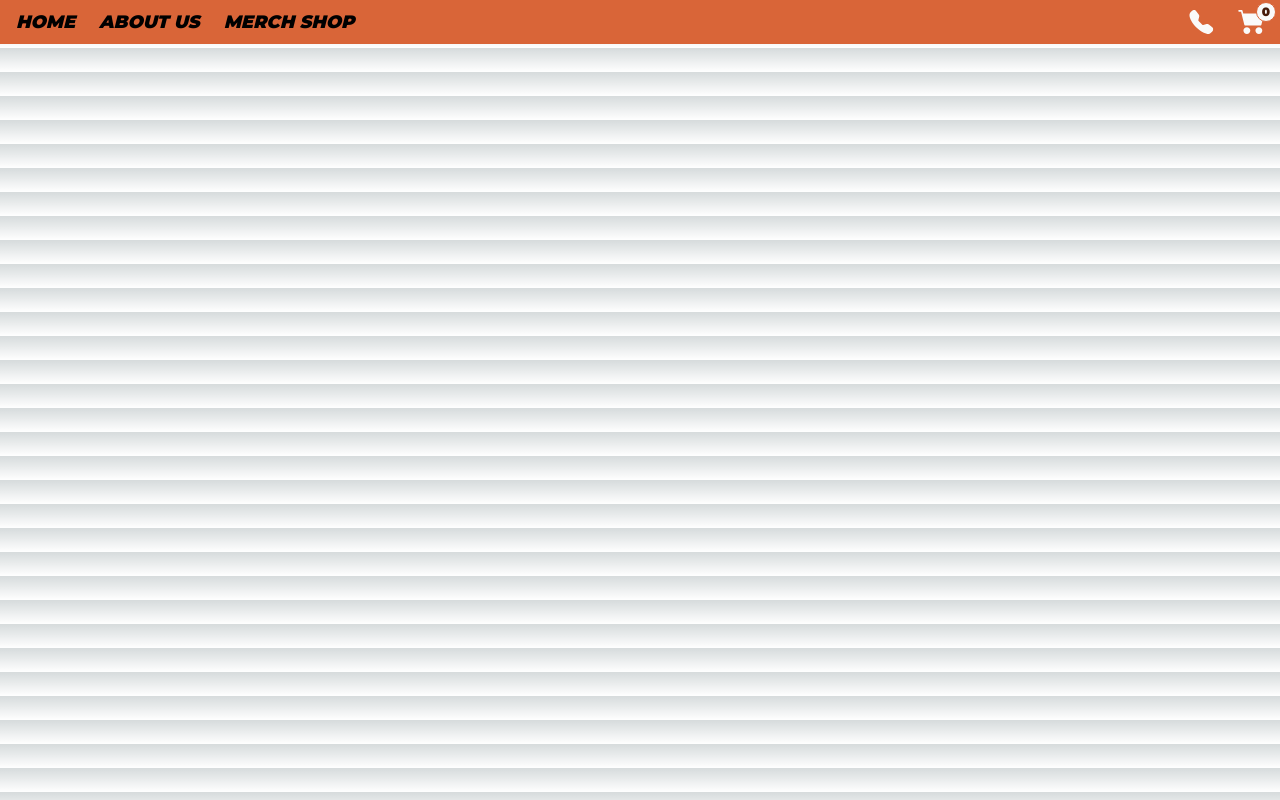
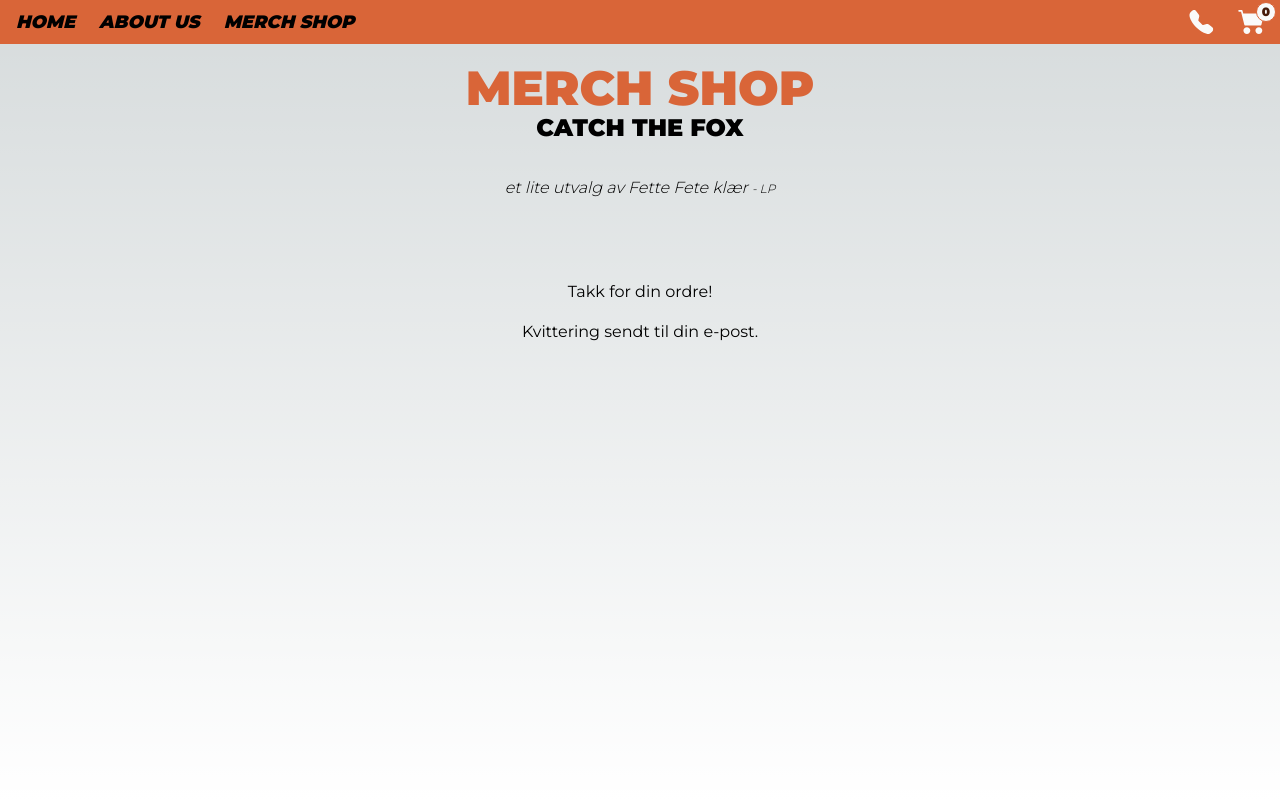
Before and after one commit to larspetternaess1-tech/catch-the-fox-merchshop, a Next.js app: page /success in a window 1280 px wide. Built offline with nearby package versions, Linux system fonts and the light colour scheme.

Commit message:
Success page

```diff
--- a/app/success/page.jsx
+++ b/app/success/page.jsx
@@ -7,5 +7,24 @@ export default function SuccessPage() {
         localStorage.removeItem("cart");
     }, []);
 
-    return <h1>Payment Successful!</h1>;
+    return (
+        <main className="min-h-screen ">
+            <div className="flex w-full flex-col items-center gap-8 py-16">
+                <div className="flex w-full flex-col items-center">
+                    <h1 className="text-5xl font-black text-clrprimary">
+                        MERCH SHOP
+                    </h1>
+                    <span className="text-2xl font-black">CATCH THE FOX</span>
+                </div>
+                <p className="font-light italic">
+                    et lite utvalg av Fette Fete klær{" "}
+                    <span className="text-xs">- LP</span>
+                </p>
+            </div>
+            <section className="mx-auto grid w-full max-w-7xl gap-4 p-4 place-items-center">
+                <h1>Takk for din ordre!</h1>
+                <p>Kvittering sendt til din e-post. </p>
+            </section>
+        </main>
+    );
 }
```
